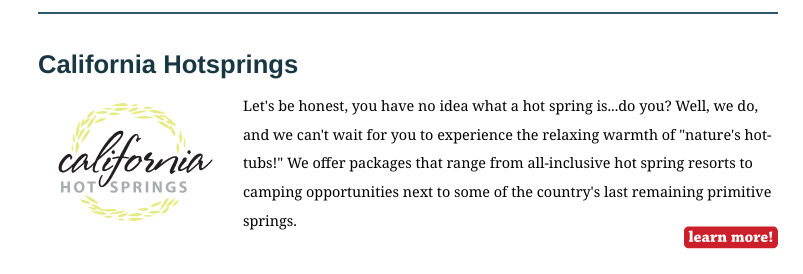
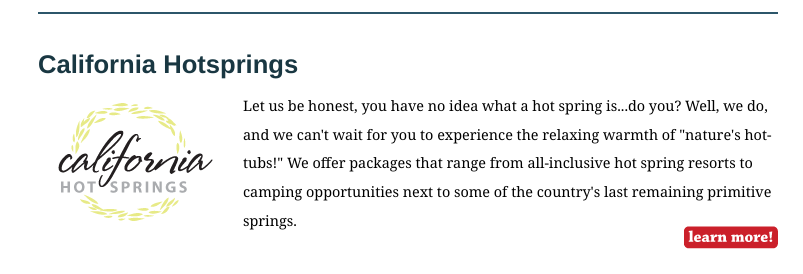
Before and after one commit to yw7yv/explore_california, a plain HTML site: page tours.html in a window 1280 px wide. Shown: the part 1489-1763 px from the top of the page, without its empty margins (477-1280 px from the left). Drawn offline with Linux system fonts and the light colour scheme.

```diff
--- a/tours.html
+++ b/tours.html
@@ -87,7 +87,7 @@
             </div>
             <div class="tourDescription">
               <h2>California Hotsprings</h2>
-              <p><img src="assets/images/springs_desc_bug.gif" width="195" height="120" alt="California Hot Springs" />Let's be honest, you have no idea what a hot spring is...do you? Well, we do, and we can't wait for you to experience the relaxing warmth of "nature's hot-tubs!" We offer packages that range from all-inclusive hot spring resorts to camping opportunities next to some of the country's last remaining primitive springs.<a href="tourDetail_hotsprings.html" title="California Hotsprings" class="more">learn more!</a></p>
+              <p><img src="assets/images/springs_desc_bug.gif" width="195" height="120" alt="California Hot Springs" />Let us be honest, you have no idea what a hot spring is...do you? Well, we do, and we can't wait for you to experience the relaxing warmth of "nature's hot-tubs!" We offer packages that range from all-inclusive hot spring resorts to camping opportunities next to some of the country's last remaining primitive springs.<a href="tourDetail_hotsprings.html" title="California Hotsprings" class="more">learn more!</a></p>
             </div>
             <div class="tourDescription">
               <h2>Cycle California</h2>
```
